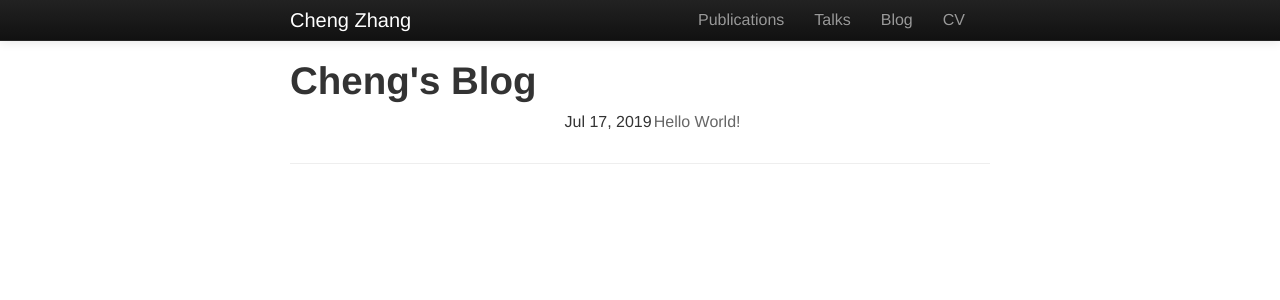
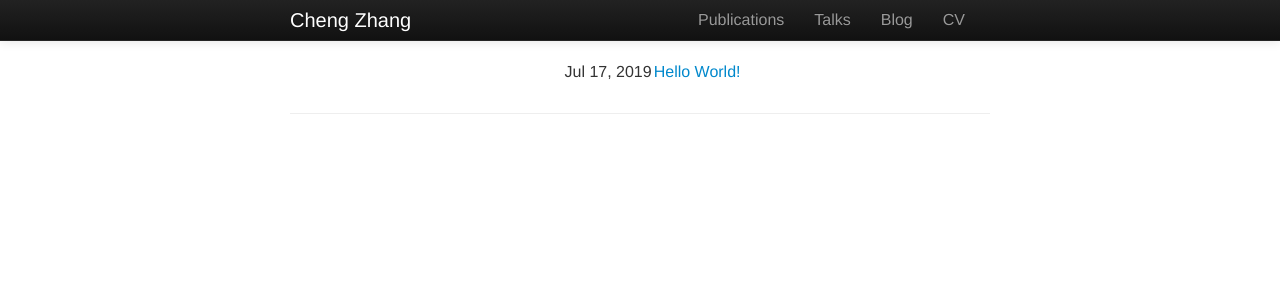
Before and after one commit to zcrabbit/zcrabbit.github.io, a Jekyll site: the page built from blog/index.html, in a window 1280 px wide. Shown: the top 300 px of the page. Built offline with Jekyll 4.4.1, drawn with Linux system fonts in a browser that asks for light colours.

Commit message:
Update index.html

```diff
--- a/blog/index.html
+++ b/blog/index.html
@@ -1,6 +1,6 @@
 ---
 layout: default
-title: Cheng's Blog
+title: Blog
 ---
 
 <!-- <h1> {{ page.title }} </h1>
@@ -13,16 +13,16 @@ title: Cheng's Blog
 
 <body style="font-size: 16px;">
 
-<h1> {{ page.title }} </h1>
+<!-- <h1> {{ page.title }} </h1> -->
 <ul class="posts">
 	<table style="border: 0; margin: auto;">
 	    {% for post in site.posts %}
 	    <tr style="border: 0;">
-	        <td style="border: 0;">
+	        <td style="border: 10;">
 	            {{ post.date | date: '%b %d, %Y' }}
 	        </td>
-	        <td style="border: 0;">
-	            <a href="{{ post.url }}" style="color: #666">{{ post.title }}</a>
+	        <td style="border: 10;">
+	            <a href="{{ post.url }}">{{ post.title }}</a>
 	        </td>
 	    </tr>
 	    {% endfor %}
```
